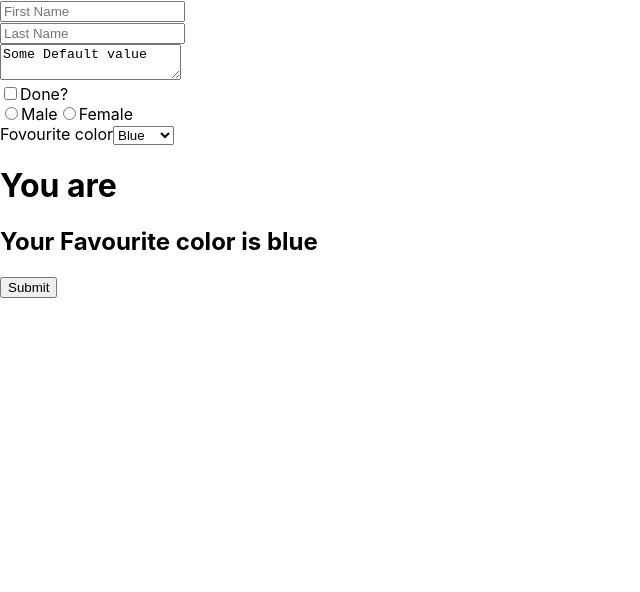
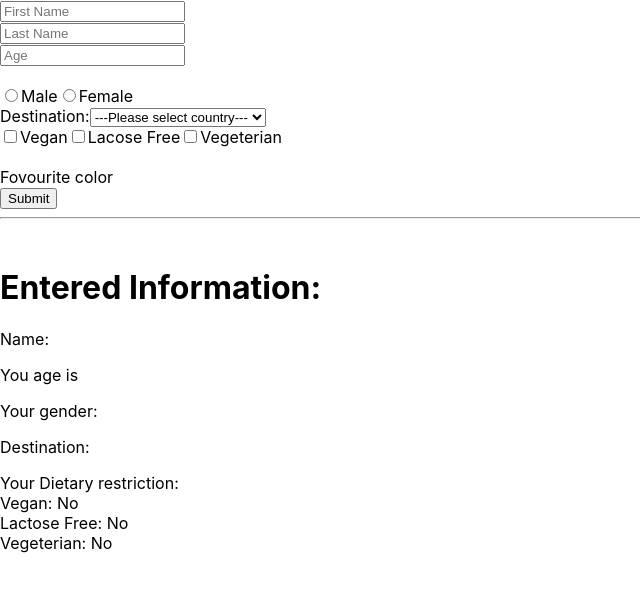
Before and after one commit to hitayupatel/ReactBasics, a React (Create React App) app: page / in a window 1280 px wide. Shown: the top 592 px of the page, without its empty margins (0-640 px from the left). Built offline with nearby package versions, Linux system fonts and the light colour scheme.

Commit message:
Made custom Form

```diff
--- a/src/App.js
+++ b/src/App.js
@@ -7,9 +7,12 @@ class App extends React.Component {
     this.state = {
       firstName: "",
       lastName: "",
-      isFriendly: false,
+      age: "",
       gender: "",
-      favcolor: "blue"
+      destination: "",
+      isVegan: false,
+      isLactoseFree: false,
+      isVegeterain: false
     };
     this.handleChange = this.handleChange.bind(this);
   }
@@ -17,17 +20,12 @@ class App extends React.Component {
   handleChange(event) {
     const { name, value, type, checked } = event.target;
     type === "checkbox"
-      ? this.setState({ [name]: checked })
+      ? this.setState({
+          [name]: checked
+        })
       : this.setState({ [name]: value });
   }
   render() {
-    //const text = this.state.loading ? "loading..." : this.state.character.name;
-    // function handleClick() {
-    //   console.log("I was clicked!!");
-    // }
-    // function handleHover() {
-    //   console.log("Hovered!!cd");
-    // }
     return (
       <form onSubmit={this.handleSubmit}>
         <input
@@ -46,19 +44,14 @@ class App extends React.Component {
           onChange={this.handleChange}
         />
         <br />
-
-        <textarea value={"Some Default value"} onChange={this.handleChange} />
-
+        <input
+          type="text"
+          name="age"
+          value={this.state.age}
+          placeholder="Age"
+          onChange={this.handleChange}
+        />
         <br />
-        <label>
-          <input
-            type="checkbox"
-            name="isFriendly"
-            checked={this.state.isFriendly}
-            onChange={this.handleChange}
-          />
-          Done?
-        </label>
         <br />
         <label>
           <input
@@ -81,53 +74,74 @@ class App extends React.Component {
           Female
         </label>
         <br />
+        <label>
+          Destination:
+          <select
+            value={this.state.destination}
+            name="destination"
+            onChange={this.handleChange}
+          >
+            <option value="">---Please select country---</option>
+            <option value="united states">United States</option>
+            <option value="india">India</option>
+            <option value="russia">Russia</option>
+            <option value="australia">Australia</option>
+            <option value="united kingdom">United Kingdom</option>
+          </select>
+        </label>
+        <br />
+        <label>
+          <input
+            type="checkbox"
+            name="isVegan"
+            checked={this.state.isVegan}
+            onChange={this.handleChange}
+          />
+          Vegan
+        </label>
+        <label>
+          <input
+            type="checkbox"
+            name="isLactoseFree"
+            checked={this.state.isLactoseFree}
+            onChange={this.handleChange}
+          />
+          Lacose Free
+        </label>
+        <label>
+          <input
+            type="checkbox"
+            name="isVegeterain"
+            checked={this.state.isVegeterain}
+            onChange={this.handleChange}
+          />
+          Vegeterian
+        </label>
+        <br />
+        <br />
         <label>Fovourite color</label>
-        <select
-          name="favcolor"
-          value={this.state.favcolor}
-          onChange={this.handleChange}
-        >
-          <option value="blue">Blue</option>
-          <option value="red">Red</option>
-          <option value="green">Green</option>
-          <option value="yellow">Yellow</option>
-        </select>
-        <h1>
+        <br />
+        <button>Submit</button>
+        <hr />
+        <br />
+        <h1>Entered Information:</h1>
+        <p>
+          Name:
           {this.state.firstName}
           {this.state.lastName}
-        </h1>
-        <h1>You are {this.state.gender}</h1>
-        <h2>Your Favourite color is {this.state.favcolor}</h2>
-        <button>Submit</button>
+        </p>
+        <p>You age is {this.state.age}</p>
+        <p>Your gender: {this.state.gender}</p>
+        <p>Destination: {this.state.destination}</p>
+        <p>
+          Your Dietary restriction: <br />
+          Vegan: {this.state.isVegan ? "Yes" : "No"} <br />
+          Lactose Free: {this.state.isLactoseFree ? "Yes" : "No"} <br />
+          Vegeterian: {this.state.isVegeterain ? "Yes" : "No"} <br />
+        </p>
       </form>
     );
   }
 }
 
-// class Header extends React.Component {
-//   render() {
-//     return (
-//       <header>
-//         <p>Welcome, {this.props.username}</p>
-//       </header>
-//     );
-//   }
-// }
-
-// class Greeting extends Component {
-//   render() {
-//     const date = new Date();
-//     const hours = date.getHours();
-//     let timeOfDay;
-//     if (hours < 12) {
-//       timeOfDay = "morning";
-//     } else if (hours >= 12 && hours <= 17) {
-//       timeOfDay = "afternoon";
-//     } else {
-//       timeOfDay = "night";
-//     }
-//     return <h1> Good {timeOfDay} to you. </h1>;
-//   }
-// }
-
 export default App;
```
